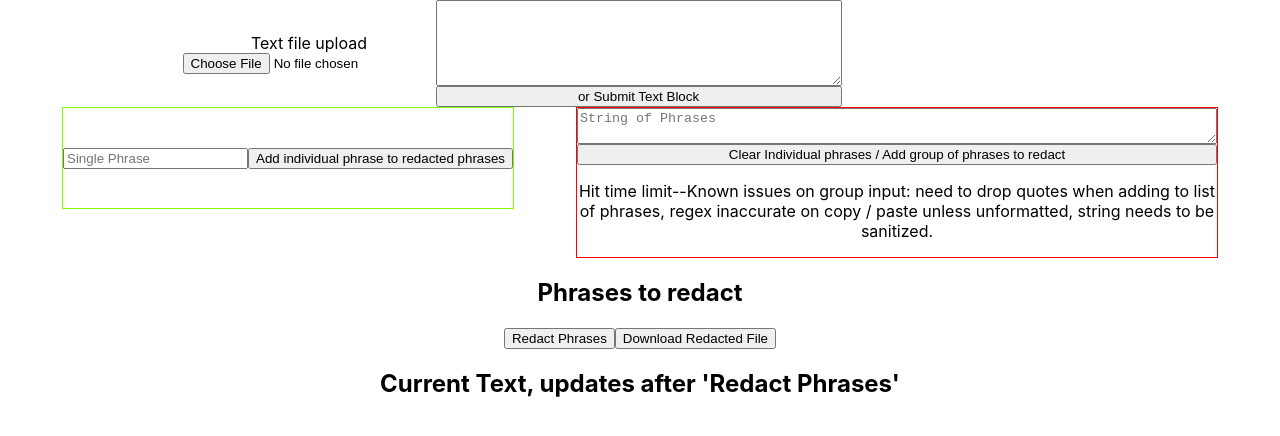
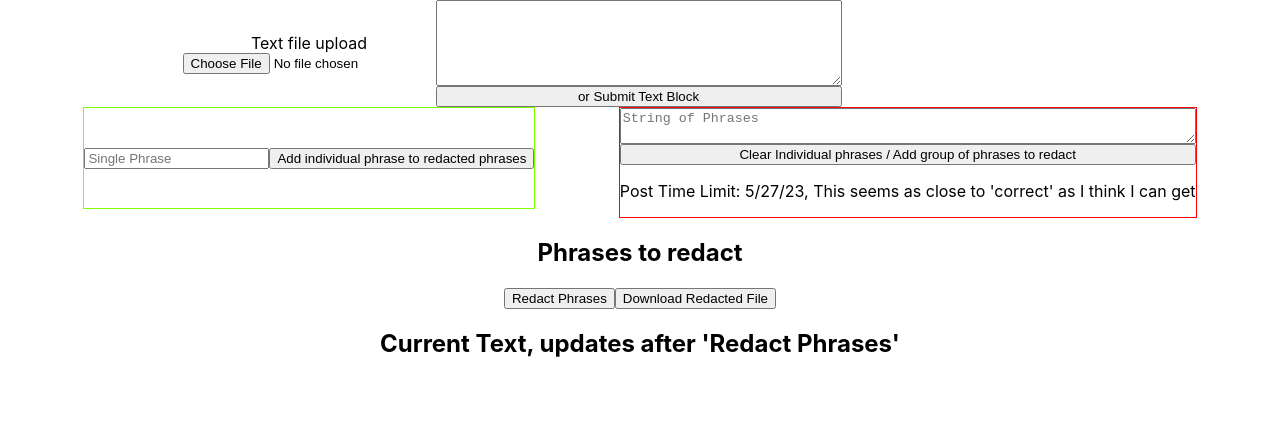
Before and after one commit to eebrowning/AutoRedact, a React (Create React App) app: page / in a window 1280 px wide. Shown: the top 436 px of the page. Built offline with nearby package versions, Linux system fonts and the light colour scheme.

Commit message:
as close to CORRECT as I am gonna get

```diff
--- a/src/App.js
+++ b/src/App.js
@@ -35,24 +35,22 @@ function App() {
   }
   ////I need to learn how to sanitize inputs: copy / pasting from another source interferes with REGEX
   ////Regex currently only matches correctly on manual inputs or copy / paste from a plain text source.
-  //////UPDATE 5/27/23-> IT'S THE EFFING QUOTES
+  //////UPDATE 5/27/23-> IT'S THE EFFING QUOTES -> check current solution
   /////->find a way to replace any non-standard space / punctuation / character
   // Test this string: < Hello world “Dutch is Best”, “Pepperoni Pizza”, ‘Drone at the military base’, ‘beer’ >
-  // Test this string: < Hello world “Dutch is Best”, “Pepperoni Pizza”, ‘Drone at the military base’, ‘beer’ >
+  // Versus this string: < Hello world 'Dutch is Best', "Pepperoni Pizza", "Drone at the military base", 'beer' >
   const addRedactionBlock = () => {
     //block of redactions:
     let block = document.getElementById('redo-redacted').value;
-    // console.log(block, typeof block)
-
-    // let inputString = block.replace(/[ ]/g, ' ');
-    let inputString = block.split(' ').join(" ")
-
-    // let inputString = `${block.trim()}`;//PROBLEM, but ran out of time
-    // let inputString = block;//back up a little
 
 
-
-
+    block = block.replace(/[^\x00-\x7F]/g, '"');
+    //current solution to curly quotes--> replace ANY non-standard with a standard double quote <">, see below
+    // https://stackoverflow.com/questions/150033/regular-expression-to-match-non-ascii-characters
+    // non-standard characters of any other kind may break this by introducing a single character of the double quote <">,
+    // but current scrubbing of quotes later on may keep that from happening /shrug
+    console.log(block)
+    let inputString = block;//back up a little
     //regex breakdown:
     //for double Q: /"([^"]*)"
     //for single Q: /'([^']*)'
@@ -73,8 +71,8 @@ function App() {
       // console.log('test regex on block', inputString.slice(lastIndex, match.index))
 
       let currentPhrase = match[0];
-      currentPhrase = currentPhrase.replace(/["',.]/g, '')
-      if (currentPhrase) matches.push(currentPhrase.trim());
+      currentPhrase = currentPhrase.replace(/["',.]/g, '');
+      if (currentPhrase && matches.indexOf(currentPhrase) == -1) matches.push(currentPhrase.trim());
 
     }
     setRedactedPhrases(matches)
@@ -134,7 +132,7 @@ function App() {
 
           <textarea type='text' id='redo-redacted' placeholder='String of Phrases' />
           <button onClick={addRedactionBlock}>Clear Individual phrases / Add group of phrases to redact</button>
-          <p>Hit time limit--Known issues on group input: need to drop quotes when adding to list of phrases, regex inaccurate on copy / paste unless unformatted, string needs to be sanitized.</p>
+          <p>Post Time Limit: 5/27/23, This seems as close to 'correct' as I think I can get</p>
         </div>
       </div>
 
```
